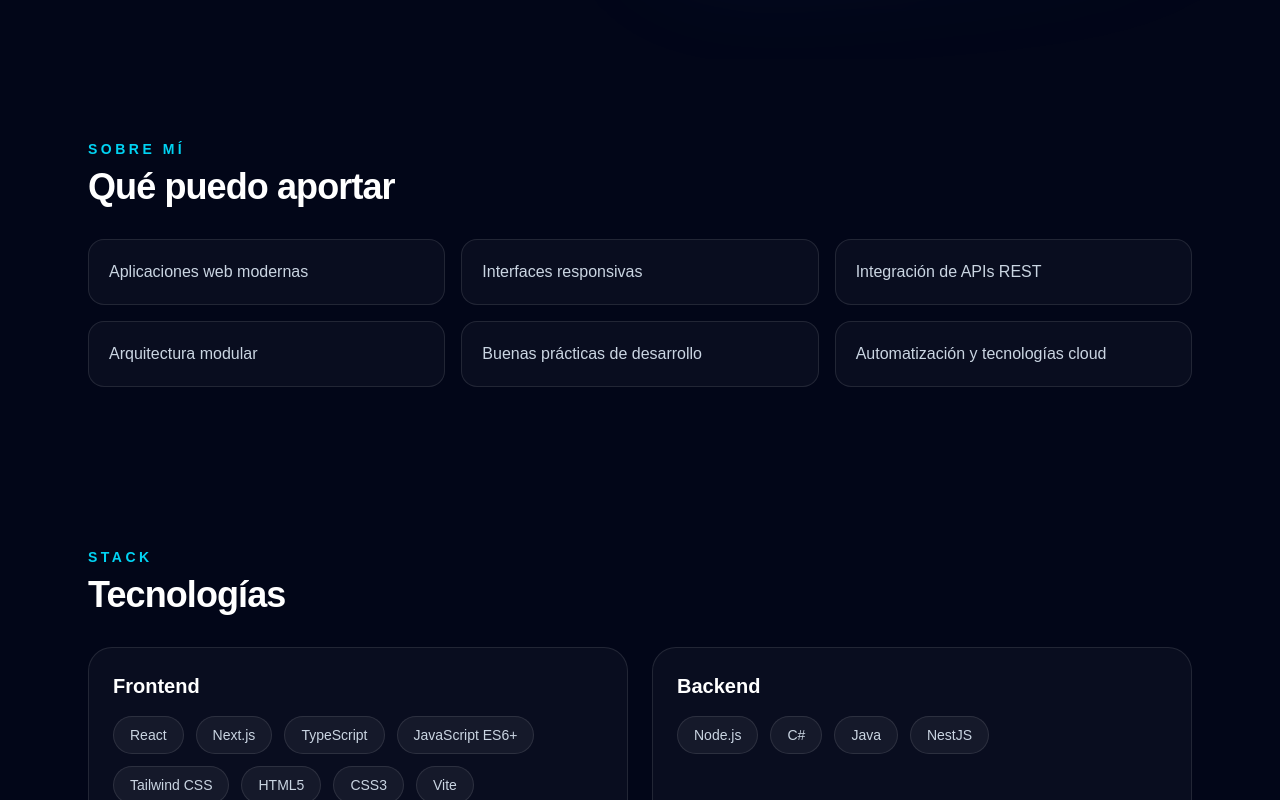
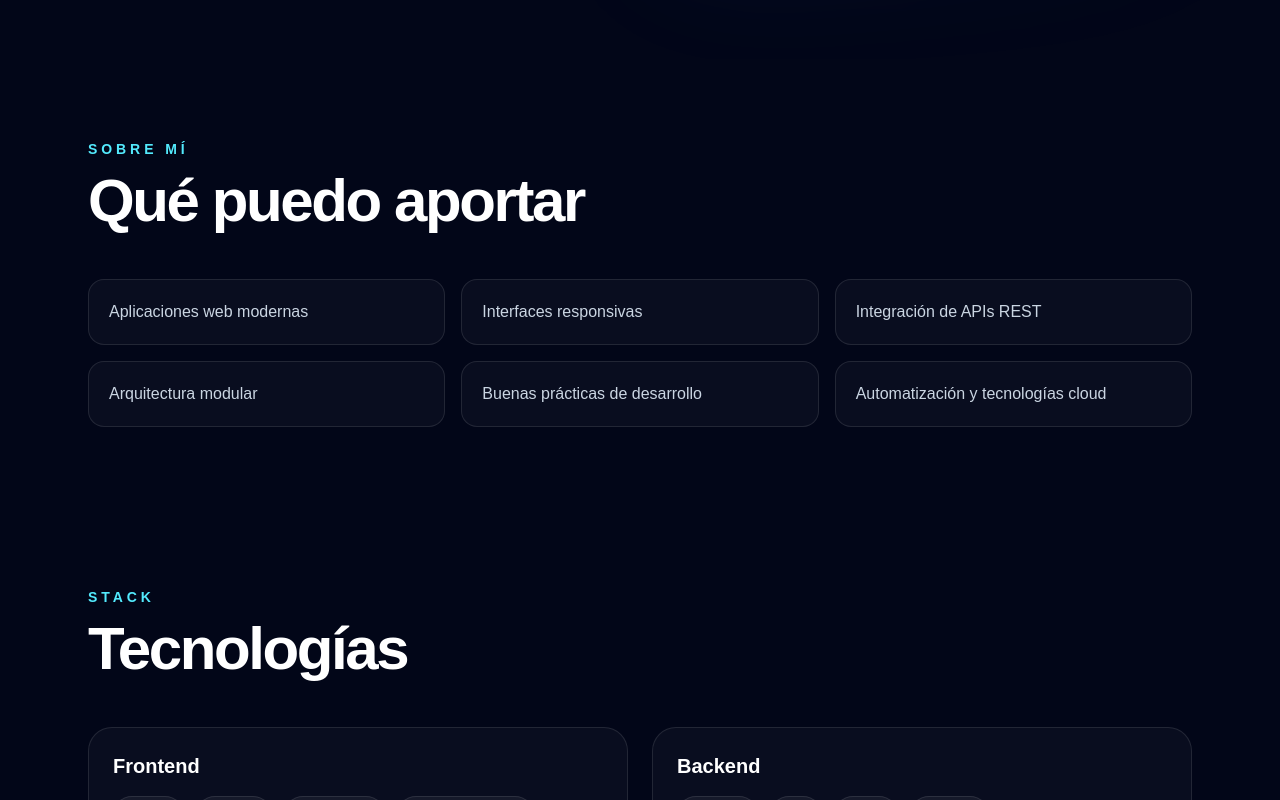
Before and after one commit to VaCris/portfolio, a Next.js app: page / in a window 1280 px wide. Shown: the part 1000-1800 px from the top of the page. Built offline with nearby package versions, Linux system fonts and the light colour scheme.

Commit message:
style: redesign section titles

```diff
--- a/components/ui/SectionTitle.tsx
+++ b/components/ui/SectionTitle.tsx
@@ -1,17 +1,21 @@
 type SectionTitleProps = {
   eyebrow: string;
   title: string;
+  description?: string;
 };
 
-export function SectionTitle({ eyebrow, title }: SectionTitleProps) {
+export function SectionTitle({ eyebrow, title, description }: SectionTitleProps) {
   return (
-    <div className="mb-8">
-      <p className="mb-2 text-sm font-semibold uppercase tracking-[0.25em] text-cyan-400">
+    <div className="mb-12 max-w-3xl">
+      <p className="mb-3 text-sm font-semibold uppercase tracking-[0.28em] text-cyan-300">
         {eyebrow}
       </p>
-      <h2 className="text-3xl font-bold tracking-tight text-white md:text-4xl">
+      <h2 className="text-4xl font-black tracking-[-0.04em] text-white md:text-6xl">
         {title}
       </h2>
+      {description ? (
+        <p className="mt-5 text-lg leading-8 text-slate-400">{description}</p>
+      ) : null}
     </div>
   );
 }
```
